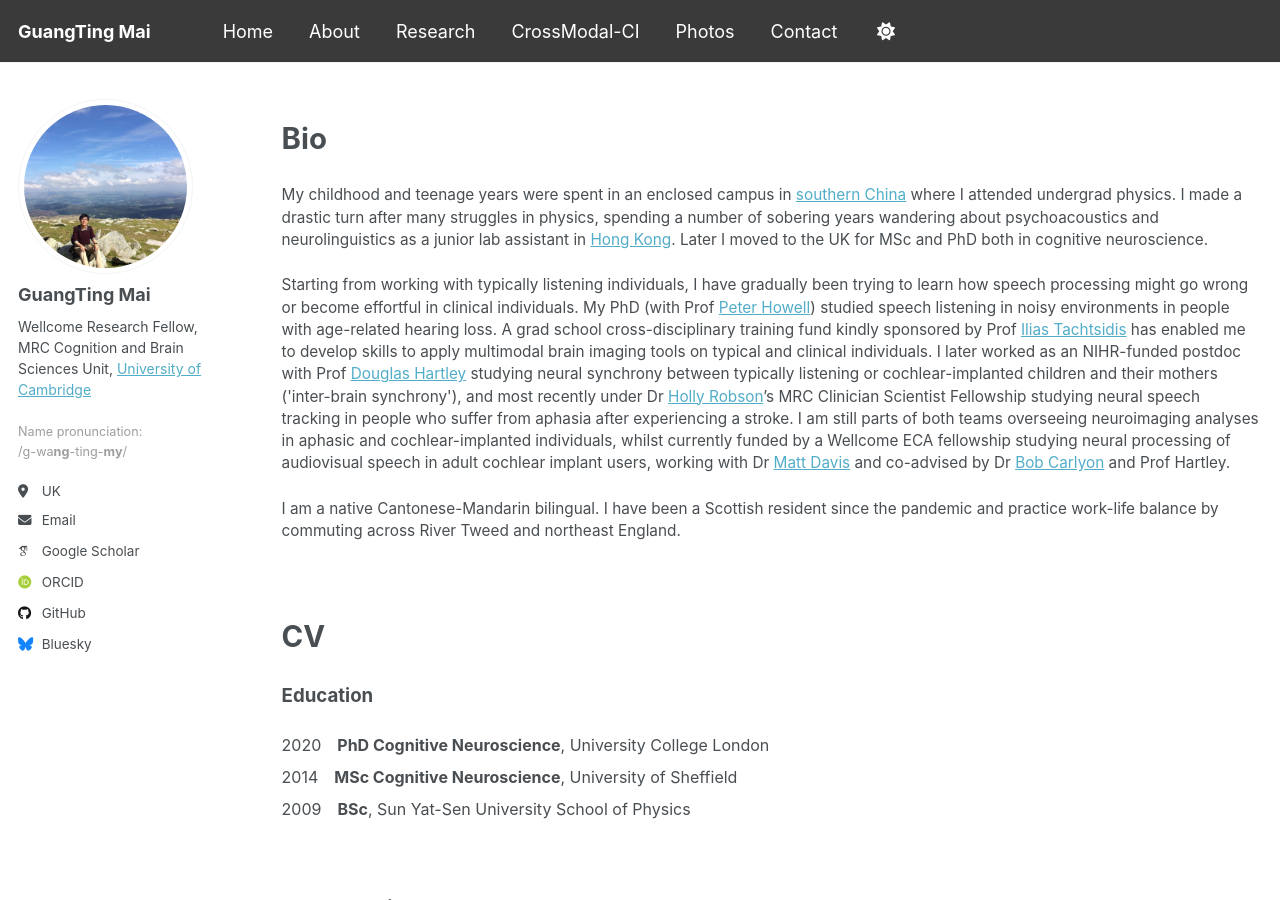
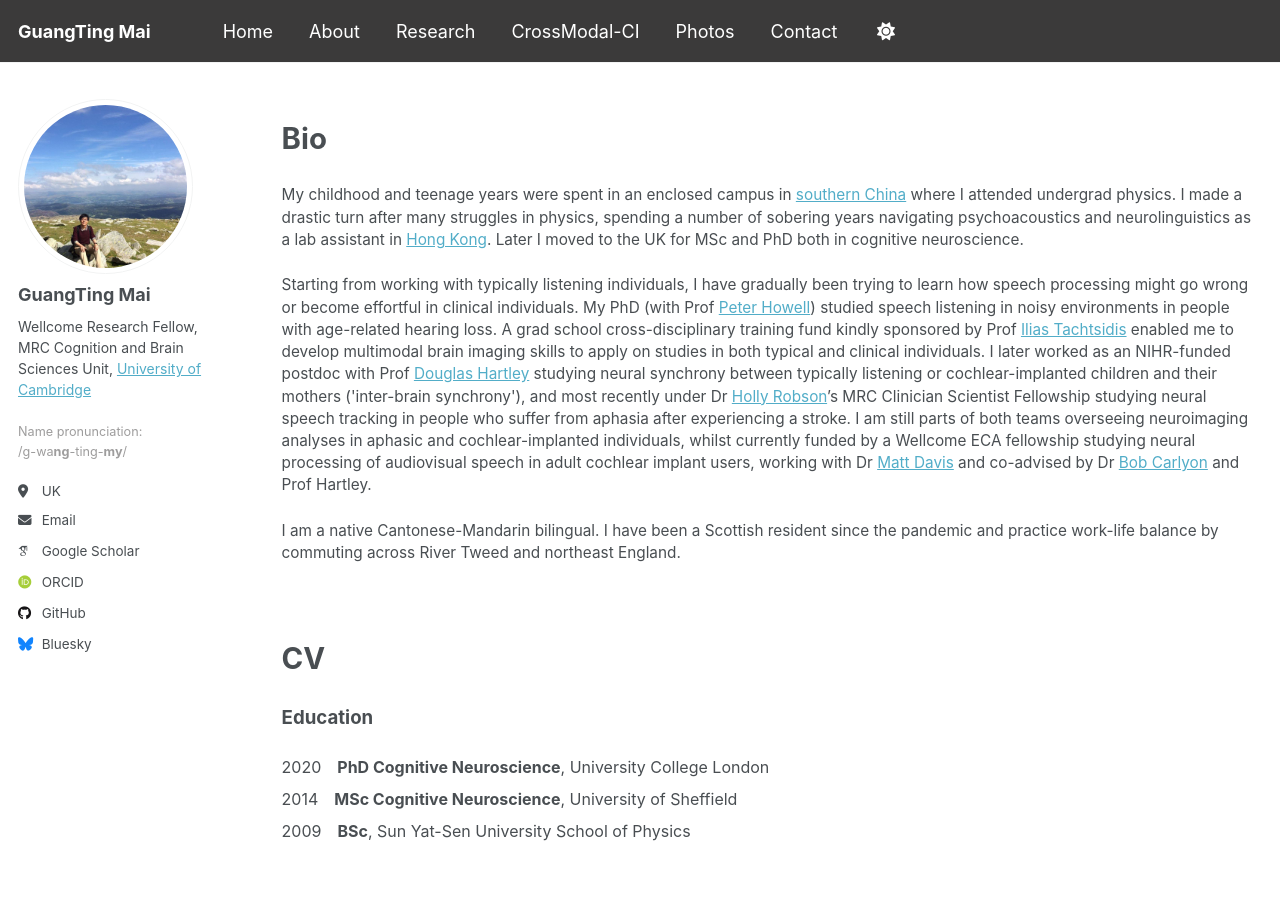
Before and after one commit to guangtingmai/guangtingmai.github.io, a Jekyll site: the page built from _pages/about.html, in a window 1280 px wide and 900 px high. Built offline with Jekyll 4.4.1, drawn with Linux system fonts in a browser that asks for light colours; some web fonts are replaced.

Commit message:
Update about.html

```diff
--- a/_pages/about.html
+++ b/_pages/about.html
@@ -7,15 +7,15 @@ author_profile: true
 <p><span style="font-size: 22pt;line-height: 1.5;display: block"><strong>Bio</strong></span></p>
 <p><span style="font-size: 11.5pt;line-height: 1.45;display: block;margin-bottom: 0.15vh">My childhood and teenage years were spent in an enclosed
   campus in <a href="https://en.wikipedia.org/wiki/Sun_Yat-sen_University">southern China</a> where I attended undergrad physics. I made a
-  drastic turn after many struggles in physics, spending a number of sobering years wandering about psychoacoustics and neurolinguistics as a junior
-  lab assistant in <a href="https://www.ee.cuhk.edu.hk/~lel/research/index.html">Hong Kong</a>. Later I moved to the UK for MSc and PhD both in
+  drastic turn after many struggles in physics, spending a number of sobering years navigating psychoacoustics and neurolinguistics as a lab assistant
+  in <a href="https://www.ee.cuhk.edu.hk/~lel/research/index.html">Hong Kong</a>. Later I moved to the UK for MSc and PhD both in
   cognitive neuroscience.</span>
 <p><span style="font-size: 11.5pt;line-height: 1.45;display: block;margin-bottom: 0.15vh">Starting from working with typically listening individuals,
   I have gradually been trying to learn how speech processing might go wrong or become effortful in clinical individuals. My PhD (with Prof
   <a href="https://profiles.ucl.ac.uk/2817-peter-howell/">Peter Howell</a>) studied speech listening in noisy environments in people with age-related
   hearing loss. A grad school cross-disciplinary training fund kindly sponsored by Prof <a href="https://profiles.ucl.ac.uk/2168-ilias-tachtsidis">Ilias Tachtsidis</a>
-  has enabled me to develop skills to apply multimodal brain imaging tools on typical and clinical individuals. I later worked as an NIHR-funded postdoc
-  with Prof <a href="https://www.nottingham.ac.uk/medicine/people/douglas.hartley">Douglas Hartley</a> studying neural synchrony between typically listening
+  enabled me to develop multimodal brain imaging skills to apply on studies in both typical and clinical individuals. I later worked as an NIHR-funded
+  postdoc with Prof <a href="https://www.nottingham.ac.uk/medicine/people/douglas.hartley">Douglas Hartley</a> studying neural synchrony between typically listening
   or cochlear-implanted children and their mothers ('inter-brain synchrony'), and most recently under
   Dr <a href="https://profiles.ucl.ac.uk/82001-holly-robson">Holly Robson</a>’s MRC Clinician Scientist Fellowship studying neural speech tracking in
   people who suffer from aphasia after experiencing a stroke. I am still parts of both teams overseeing neuroimaging analyses in aphasic and
```
